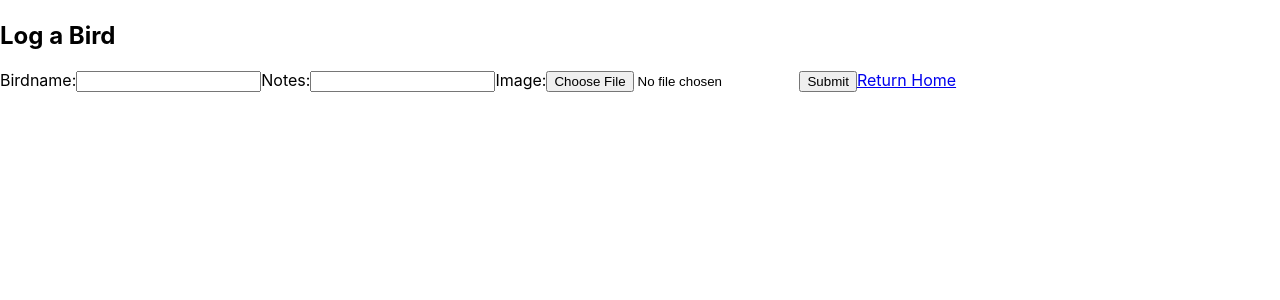
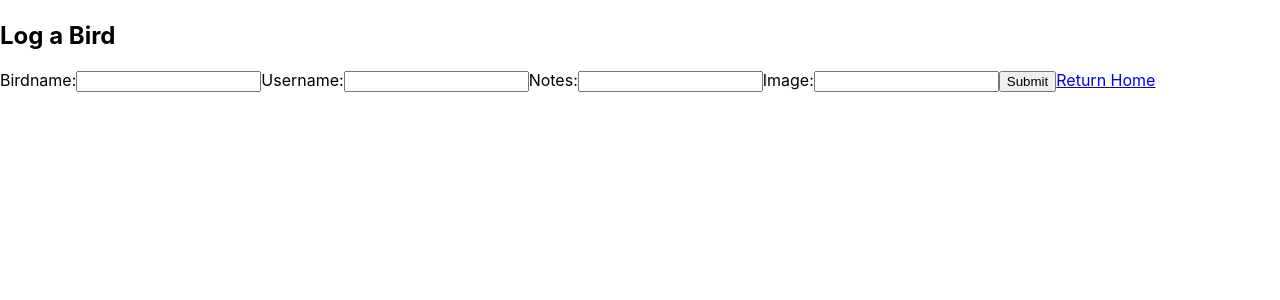
Before and after one commit to ashjamesd/birdhouse, a React (Create React App) app: page /birdlog in a window 1280 px wide. Shown: the top 300 px of the page. Built offline with nearby package versions, Linux system fonts and the light colour scheme.

Commit message:
got the delete working just now to make sure it removed on the front end

```diff
--- a/public/index.html
+++ b/public/index.html
@@ -1,7 +1,7 @@
 <!DOCTYPE html>
 <html lang="en">
   <head>
-    <title>Ourbirds</title>
+    <title>thing</title>
   </head>
   <body>
     <div>
--- /dev/null
+++ b/src/components/BirdCard.js
@@ -0,0 +1,27 @@
+import React from "react";
+
+function BirdCard({id, key, birdID, notes, image, handleDeleteLog, userLogs}) {
+
+    console.log(handleDeleteLog)
+
+    function handleDeleteClick(userLogs){
+        console.log({id})
+        fetch(`userlog/${id}`,{
+            method: "DELETE",
+        })
+        // .then((r)=>r.json())
+        // .then((deletedLog)=>handleDeleteLog(deletedLog))
+    }
+
+
+    return (
+        <li className = "birdCard">
+            <p>{birdID}</p>
+            <p>{notes}</p>
+            <p>{image}</p>
+            <button onClick={handleDeleteClick} >Remove from Log</button>
+        </li>
+      )
+  }
+
+  export default BirdCard;
--- a/src/components/Home.js
+++ b/src/components/Home.js
@@ -5,20 +5,21 @@ import BottomLogOut from "./BottomLogOut"
 
 function Home() {
 
-    const [data, setData] = useState("");
+    const [log, setlog] = useState("");
+
 
     useEffect(()=>{
-        fetch("/data")
+        fetch("/log")
         .then((response) => response.json())
-        .then(setData)
+        .then(setlog)
     },[]);
 
-    console.log(data.name)
+
 
     return (
         <div className="home">
-            <h1>Welcome to ourbirds</h1>
-            <MainLog />
+            <h1>Welcome to ______</h1>
+            <MainLog user={log.user} time={log.time} location={log.location}/>
             <MainPageButtons />
             <BottomLogOut />
         </div>
--- a/src/components/LogABird.js
+++ b/src/components/LogABird.js
@@ -1,19 +1,75 @@
-import React from "react";
-import { Link } from "react-router-dom";
+import React, {useState} from "react";
+import { Link, useActionData } from "react-router-dom";
 
 function LogABird() {
+
+    const [birdName, setBirdName] = useState('');
+    const [birdNotes, setBirdNotes] = useState('');
+    const [birdImage, setBirdImage] = useState('');
+    const [birdUser, setBirdUser] = useState('');
+
+
+    //setting the state of user-inputted bird name
+    function handleBirdChange(e){
+        e.preventDefault();
+        setBirdName(e.target.value);
+    }
+
+    //setting the state of a user-inputted sighting notes
+    function handleNoteChange(e){
+        e.preventDefault();
+        setBirdNotes(e.target.value);
+    }
+
+    function handleUserChange(e){
+        e.preventDefault();
+        setBirdUser(e.target.value);
+    }
+
+    function handleImageChange(e){
+        e.preventDefault();
+        setBirdImage(e.target.value);
+    }
+
+
+    //handling the submission of the log a bird form
+    function handleSubmit(e){
+        e.preventDefault();
+        console.log('button clicked')
+        const newUserLog = {
+            name: birdName,
+            user: birdUser,
+            notes: birdNotes,
+            image: birdImage
+        }
+
+        fetch("/userlog",{
+            method: "POST",
+            headers:{
+                "Content-Type":"application/json"
+            },
+            body: JSON.stringify(newUserLog)
+        }
+        )
+    }
+
     return (
-        <div className="birdLog">
-            <h2>Log a Bird</h2>
-            <label>Birdname:</label>
-            <input type="text" id="birdName" />
-            <label>Notes:</label>
-            <input type="text" id="birdNotes" />
-            <label>Image:</label>
-            <input type="file" id="birdImage" name="birdImage" accept="image/*"/>
-            <input type = "submit"/>
-            <Link to='/' id="returnHome">Return Home</Link>
-
+        <div className="userLog">
+            <form onSubmit={handleSubmit} className="birdLog">
+                <h2>Log a Bird</h2>
+                <label>Birdname:</label>
+                <input type="text" id="birdName" onChange={handleBirdChange} value={birdName}/>
+                <label>Username:</label>
+                <input type="text" id="birdUser" onChange={handleUserChange} value={birdUser}/>
+                <label>Notes:</label>
+                <input type="text" id="birdNotes" onChange={handleNoteChange} value={birdNotes}/>
+                <label>Image:</label>
+                <input type="text" id="birdImage" onChange={handleImageChange} value={birdImage}/>
+                {/* <label>Image:</label> */}
+                {/* <input type="file" id="birdImage" name="birdImage" accept="image/*"/> */}
+                <button type = "submit">Submit</button>
+                <Link to='/' id="returnHome">Return Home</Link>
+            </form>
         </div>
       )
   }
--- a/src/components/MainLog.js
+++ b/src/components/MainLog.js
@@ -1,13 +1,13 @@
 import React from "react";
 import { Link } from "react-router-dom";
 
-function MainLog() {
+function MainLog({user, time, location}) {
     return (
 
         <div className="MainLog">
             <h3>Today's Sightings:</h3>
             <img src="../../public/images/greabe.png" alt='Eared_Greabe'/>
-            <p>ashjames.d | 10:41am | Brooklyn</p>
+            <p> {user} | {time} | {location} </p>
             <Link to='/sightinginfo' id="sightingInfo">more info</Link>
         </div>
 
--- a/src/components/MoreInfo.js
+++ b/src/components/MoreInfo.js
@@ -1,10 +1,11 @@
 import React from "react";
 import { Link } from "react-router-dom";
 
-function MoreInfo() {
+function MoreInfo({user,time,location}) {
     return (
         <div className="moreInfo">
             <h1>ashjames.d's Sighting:</h1>
+            <p> ashjames.d | 8:12am | Brooklyn </p>
             <Link to='/' id="returnHome">Return Home</Link>
         </div>
       )
--- a/src/components/MyNests.js
+++ b/src/components/MyNests.js
@@ -1,11 +1,29 @@
-import React from "react";
+import React, {useState, useEffect} from "react";
 import { Link } from "react-router-dom";
+import UserBirdList from "./UserBirdList";
 
 function MyNests() {
+
+    const[userLogs, setUserLogs] = useState([]);
+
+    // Fetching the user log
+    useEffect(()=>{
+        fetch("/userlog")
+        .then((response) => response.json())
+        .then(data => setUserLogs(data))
+    },[]);
+
+    //making a handledelete
+    // function handleDeleteLog(deletedLog){
+    //     const updatedLogs = userLogs.filter((userLog)=>userLog.sighting_id !== deletedLog.sighting_id);
+    //     setUserLogs(updatedLogs)
+    // }
+
     return (
 
         <div className="myNests">
             <h1>My Nests</h1>
+            <UserBirdList userLogs = {userLogs}/>
             <Link to='/' id="returnHome">Return Home</Link>
         </div>
 
--- /dev/null
+++ b/src/components/UserBirdList.js
@@ -0,0 +1,25 @@
+import React from "react";
+import BirdCard from "./BirdCard";
+
+function UserBirdList({userLogs, handleDeleteLog}) {
+
+    // console.log(userLogs)
+
+    const mappedUserLogs = userLogs.map((userLog) => {
+        return(
+            <BirdCard
+            userLogs = {userLogs}
+            handleDeleteLog = {handleDeleteLog}
+            key = {userLog.sighting_id}
+            id = {userLog.sighting_id}
+            birdID = {userLog.bird_id}
+            notes = {userLog.notes}
+            image = {userLog.image}/>
+        )
+    })
+
+    return(
+        <ul className = "birdCards">{mappedUserLogs}</ul>
+    )
+}
+  export default UserBirdList;
```
Also changed, not shown: 2 other files (tests, documents, lock files or other folders).
